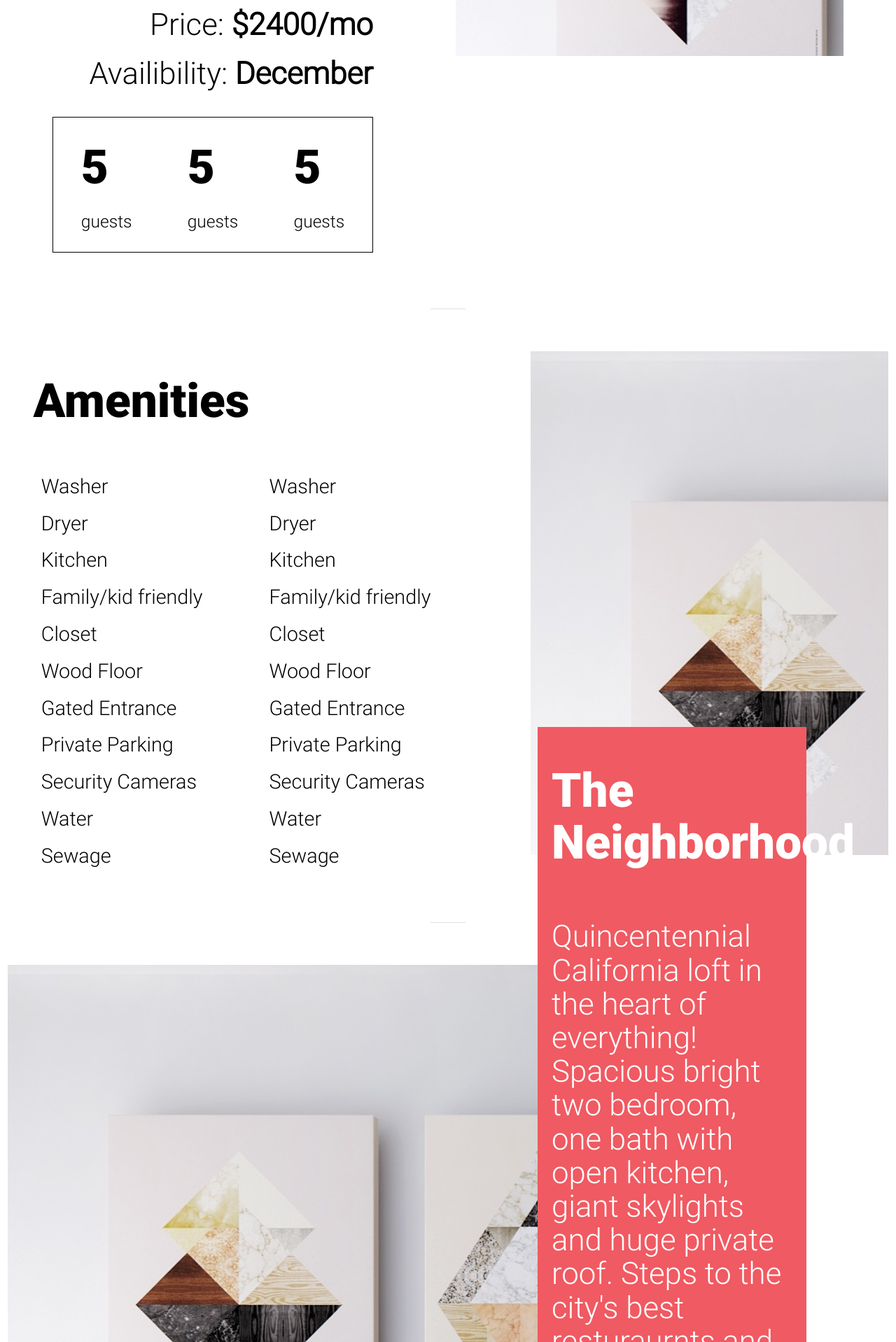
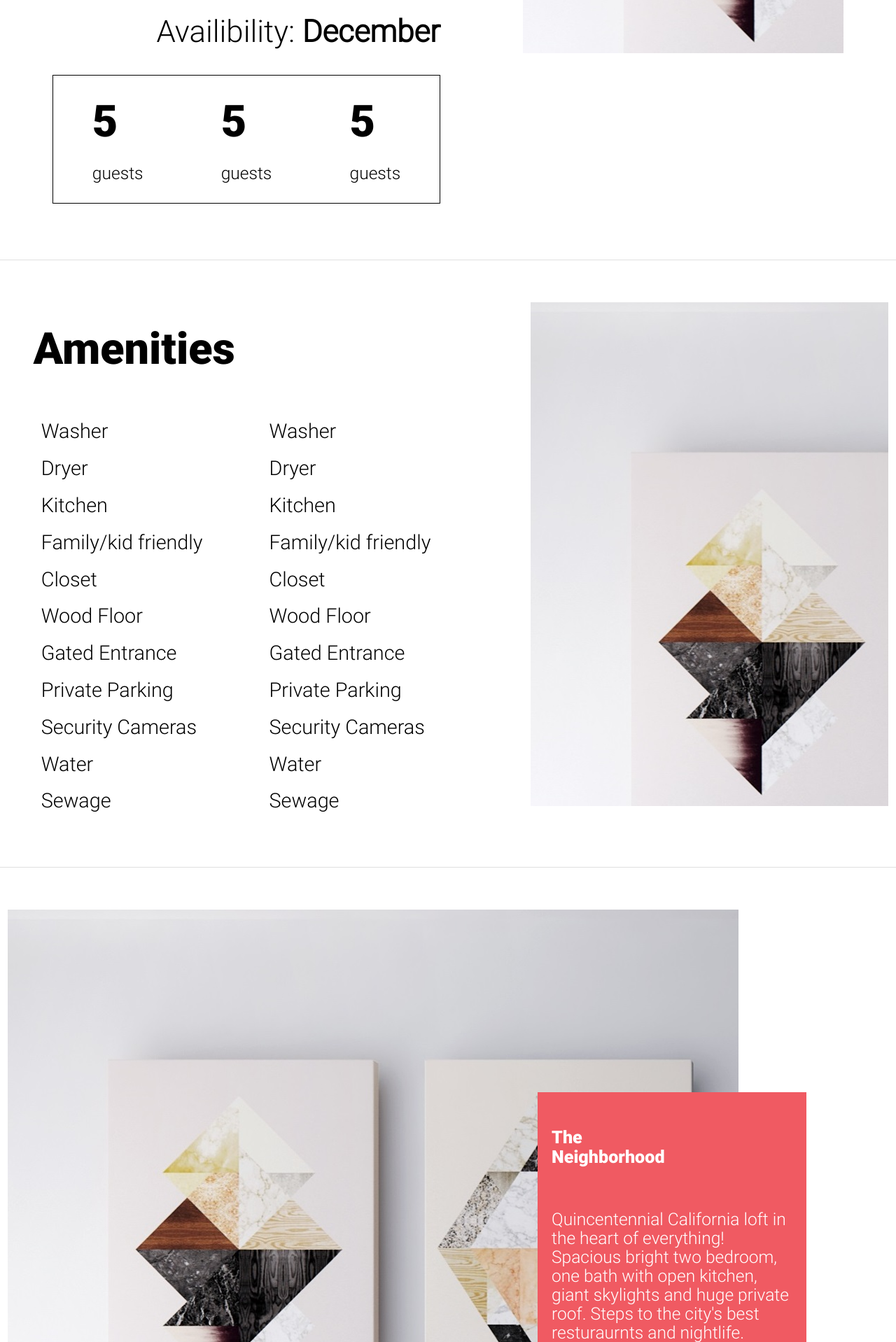
Before and after one commit to mbrooks8/countryLane, a PHP site: page / in a window 1280 px wide. Shown: the part 2477-4395 px from the top of the page at 70% size. Run offline with PHP 8.4, Linux system fonts and the light colour scheme.

Commit message:
Added another section

```diff
--- a/assets/css/hestia.css
+++ b/assets/css/hestia.css
@@ -2887,9 +2887,9 @@
   font-weight: inherit; }
 
 h1 {
-  font-size: 4.5rem;
+  font-size: 4.2rem;
   line-height: 110%;
-  margin: 2.25rem 0 1.8rem 0; }
+  margin: 2.1rem 0 1.68rem 0; }
 
 h2 {
   font-size: 3.56rem;
--- a/assets/css/hestia.scss
+++ b/assets/css/hestia.scss
@@ -54,7 +54,7 @@
 // Text
 // ==========================================================================
 // Header Styles
-$h1-fontsize: 4.5rem !default;
+$h1-fontsize: 4.2rem !default;
 $h2-fontsize: 3.56rem !default;
 $h3-fontsize: 2.92rem !default;
 $h4-fontsize: 2.28rem !default;
--- a/index.php
+++ b/index.php
@@ -9,12 +9,12 @@
 	<div class="content" >
 		<div class="container" style="position:absolute; background-color:#CC4F55; width:100vw; bottom:0; padding-bottom:2%; padding-top:2%;padding-left:5%;padding-right:5%;">
 
-			<h1 class="white-text">Country Lane Appartments</h1>
+			<h1 class="white-text">Country Lane Apartments</h1>
 			<h5 class="white-text">46710 Crawford Street &#xb7; Fremont, California 94539</h5>
 		</div>
 		<div class="imgDiv" style="background: url(./assets/img/test2.jpg)"></div>
 	</div>
-
+<a class="button floating"><i class="fa fa-download fa-2x" aria-hidden="true"></i></a>
 </div>
 <section>
 	<div class="row">
@@ -44,7 +44,7 @@
 <section>
 	<div class="row">
 		<div class="container large">
-			<div class="col l5 s12">
+			<div class="col l6 s12">
 				<div class="row">
 					<div class="col s12">
 						<h1 class="black-text" style="text-align: right;">The Space</h1>
@@ -88,7 +88,7 @@
 				</div>
 			</div>
 			<div class="col l1 hide-on-med-and-down"></div>
-			<div class="col l6 s12 hide-on-med-and-down">
+			<div class="col l5 s12 hide-on-med-and-down">
 				<div style="position:relative;">
 					<div style="min-height:90vh;background: url(./assets/img/test2.jpg); right:0;"></div>
 				</div>
@@ -97,7 +97,7 @@
 		</div>
 	</div>
 </section>
-<hr class="short">
+<hr class="long">
 
 <!--THIRD THING-->
 <section>
@@ -171,8 +171,7 @@
 		</div>
 	</div>
 </section>
-<hr class="short">
-
+<hr class="long">
 <!--FOURTH THING-->
 <section>
 	<div class="row" style="position:relative;">
@@ -185,14 +184,14 @@
 
 		<div style="background-color:#F05A62; position:absolute; width:30vw; right:10%; bottom:10%;">
 			<div style="padding:20px;">
-				<h1 class="white-text">The <br>Neighborhood</h1>
+				<h1 class="white-text responsive-text">The <br>Neighborhood</h1>
 				<br>
-				<h3 class="white-text">Quincentennial California loft in the heart of everything! Spacious bright two bedroom, one bath with open kitchen, giant skylights and huge private roof. Steps to the city's best resturaurnts and nightlife. </h3>
+				<h5 class="white-text">Quincentennial California loft in the heart of everything! Spacious bright two bedroom, one bath with open kitchen, giant skylights and huge private roof. Steps to the city's best resturaurnts and nightlife. </h5>
 			</div>
 		</div>
 	</div>
 </section>
-<hr class="short">
+<hr class="long">
 
 <!--FIFTH THING-->
 <section>
@@ -218,7 +217,7 @@
 
 	</div>
 </section>
-<hr class="short">
+<hr class="long">
 
 <!--FOURTH THING-->
 <section>
@@ -239,27 +238,19 @@
 
 	</div>
 </section>
-<hr class="short">
 <!--FOURTH THING-->
-<section>
-	<div class="row">
-		<div class="col s12 l5">
-			<div style="position:relative;">
-				<div style="min-height:90vh;background: url(./assets/img/test2.jpg); right:0;"></div>
-			</div>
-		</div>
-
-		<div class="col s12 l7">
-			<div class="container large">
-				<h1 class="black-text">The <br>Neighborhood</h1>
-				<br>
-				<h3 class="black-text">Quincentennial California loft in the heart of everything! Spacious bright two bedroom, one bath with open kitchen, giant skylights and huge private roof. Steps to the city's best resturaurnts and nightlife. </h3>
-			</div>
-		</div>
-
+<section style="background-color:#CC4F55; position:relative;" class="large valign">
+	<div>
+		<h1>Enjoy Your Stay!</h1>
+	</div>
+	<div style="position:absolute; bottom:10%; left:10%;">
+		<p>Phone&nbsp;&nbsp;&nbsp;(510)-656-9196</p>
+		<br>
+		<p>Email&nbsp;&nbsp;&nbsp;&nbsp;&nbsp;email@email.com</p>
+		<br>
+		<p>Hours&nbsp;&nbsp;&nbsp;&nbsp;Monday - Friday : 1pm - 8pm</p>
 	</div>
 </section>
-<hr class="short">
 
 <?php
 include("./assets/template/home/botNav.php");
```
Also changed, not shown: assets/img/f4dxl82ckkuz.jpg (added), assets/img/raf,750x1000,075,t,fafafa-ca443f4786.jpg (added), assets/img/sofa-king-wee-todd-did.jpg (added), assets/img/tb_mmr_climb.png (added).
